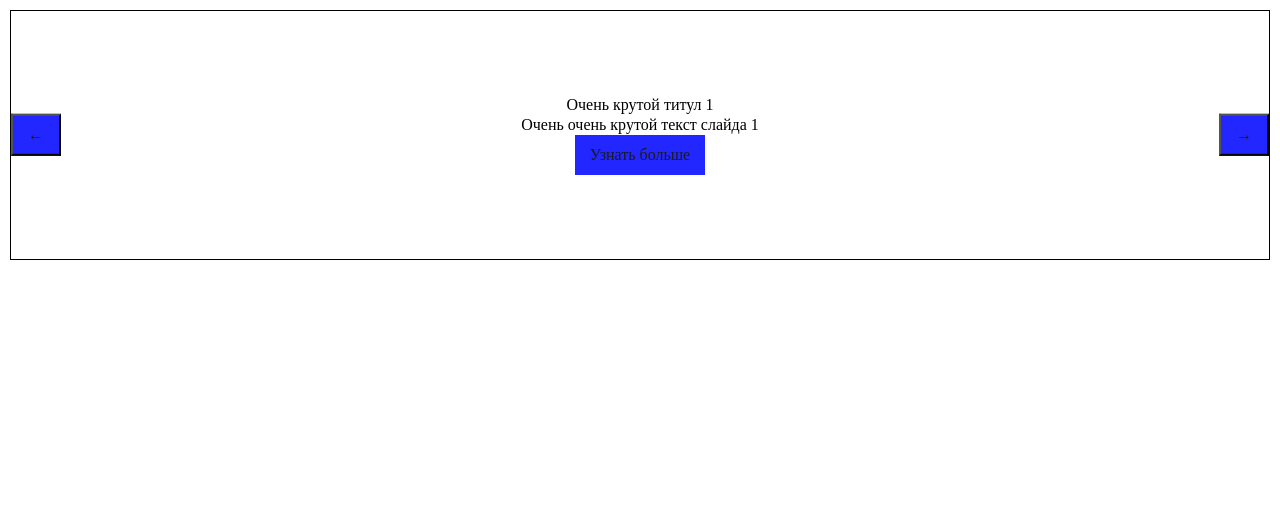
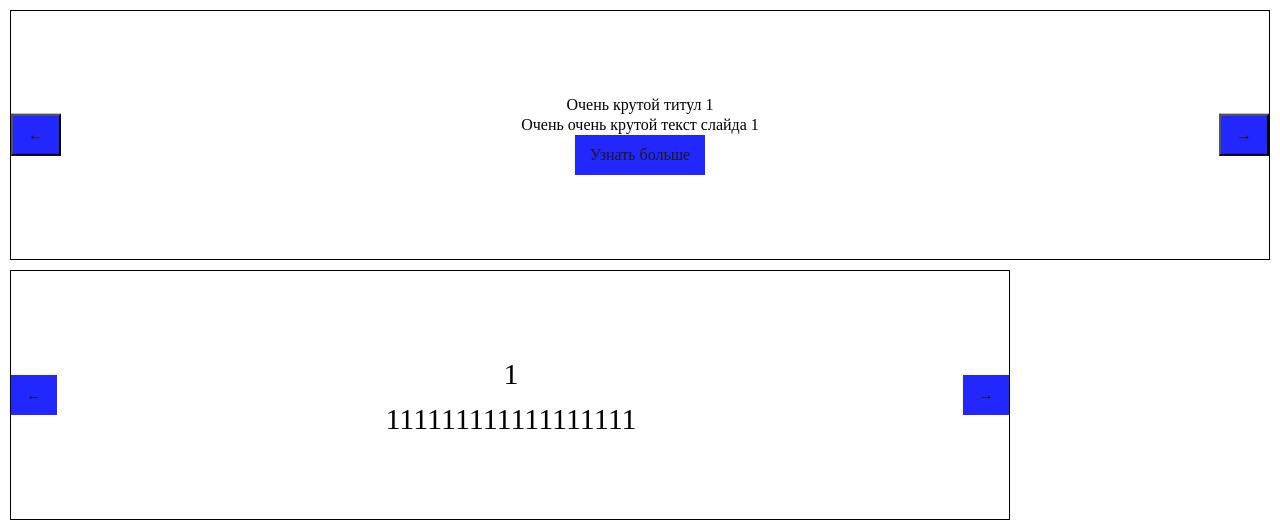
Before and after one commit to MidnightOwll/HTML-JS-CSS-sketches, a plain HTML site: page sliders/Sliders.html in a window 1280 px wide. Drawn offline with Linux system fonts and the light colour scheme.

Commit message:
fix problems

```diff
--- a/css/styleOne.css
+++ b/css/styleOne.css
@@ -144,8 +144,6 @@ body{
     position: relative;
     width: 100%;
     height: 100%;
-    object-fit: cover;
-    overflow: hidden;
 }
 .slider__item{
     position: absolute;
--- a/sliders/Sliders.html
+++ b/sliders/Sliders.html
@@ -46,8 +46,59 @@
                 </a>
             </div>
         </div>
-        <button class="default__btn prev-btn" id="prev">&#8592</button>
-        <button class="default__btn next-btn" id="next">&#8594</button>
+        <button class="default__btn prev-btn" id="prev">&#8592;</button>
+        <button class="default__btn next-btn" id="next">&#8594;</button>
+    </div>
+
+    <div class="slider2">
+        <div class="slider2__container">
+            <div class="slider2__items">
+                <div class="slider2__item">
+                    <div class="slider2__item-inner">
+                        <div class="slider2__titile">
+                            1
+                        </div>
+                        <div class="slider2__text">
+                            111111111111111111
+                        </div>
+                    </div>
+                </div>
+                <div class="slider2__item">
+                    <div class="slider2__item-inner">
+                        <div class="slider2__titile">
+                            2
+                        </div>
+                        <div class="slider2__text">
+                            22222222
+                        </div>
+                    </div>
+                </div>
+                <div class="slider2__item">
+                    <div class="slider2__item-inner">
+                        <div class="slider2__titile">
+                            3
+                        </div>
+                        <div class="slider2__text">
+                            33333333333333333
+                    </div>
+                    </div>
+                </div>
+                <div class="slider2__item">
+                    <div class="slider2__item-inner">
+                        <div class="slider2__titile">
+                            4
+                        </div>
+                        <div class="slider2__text">
+                            44444444444444444444
+                        </div>
+                    </div>
+                </div>
+            </div>
+        </div>
+        <div class="slider2__arrows">
+            <div class="slider2__next-btn default__btn">&#8592;</div>
+            <div class="slider2__prew-btn default__btn">&#8594;</div>
+        </div>
     </div>
     <script src="SlidersJS.js"></script>
 </body>
--- a/sliders/SlidersJS.js
+++ b/sliders/SlidersJS.js
@@ -1,9 +1,9 @@
 
 /* Слайдер 1*/
-let sliderItem = document.querySelectorAll('.slider__item');
-let nextBtn = document.querySelector('#next');
-let prevBtn = document.querySelector('#prev');
-let slideIndex = 0;
+let sliderItem = document.querySelectorAll('.slider__item'),
+nextBtn = document.querySelector('#next'),
+prevBtn = document.querySelector('#prev'),
+slideIndex = 0;
 function showSlides(n) {
     if (n > sliderItem.length-1) {
       slideIndex = 0
@@ -24,3 +24,6 @@ function prevSlide(){
 }
 nextBtn.addEventListener("click", nextSlide);
 prevBtn.addEventListener("click", prevSlide);
+/*--------------------------------------*/
+
+/* Слайдер 2*/
--- a/sliders/slidersStyle.css
+++ b/sliders/slidersStyle.css
@@ -22,6 +22,7 @@ body{
     font-size: 16px;
     line-height: 20px;
 }
+/*Слайдер 1*/
 .slider{
     height: 250px;
     position: relative;
@@ -34,8 +35,6 @@ body{
     position: relative;
     width: 100%;
     height: 100%;
-    object-fit: cover;
-    overflow: hidden;
 }
 .slider__item{
     position: absolute;
@@ -58,3 +57,48 @@ left: 0;
 .next-btn{
 right: 0;
 }
+/*------------*/
+
+/*Слайдер 2*/
+.slider2{
+ position: relative;
+ width: 1000px;
+ height: 250px;
+ margin: 10px;
+ border: 1px #000 solid;
+ user-select: none;
+ touch-action: pan-y;
+}
+.slider2 img{
+   pointer-events: none;
+}
+.slider2__items{
+    display: flex;
+}
+.slider2__item{
+    flex-shrink: 0;
+    width: 1000px;
+    height: 250px;
+    line-height: 45px;
+    font-size: 30px;
+    display: flex;
+    align-items: center;
+    justify-content: center;
+    transform: translate3d(0px, 0px, 0px);
+}
+.slider2__item-inner{
+   text-align: center;
+}
+.slider2__container{
+    width: 1000px;
+    height: 250px;
+    overflow: hidden;
+}
+.slider2__arrows{
+    width: 100%;
+    position: absolute;
+    display: flex;
+    justify-content: space-between;
+    top: 50%;
+    transform:translateY(-50%);
+}
```
Also changed, not shown: index.html (+2 -2 lines), js/javascriptOne.js (+10 -10 lines).
